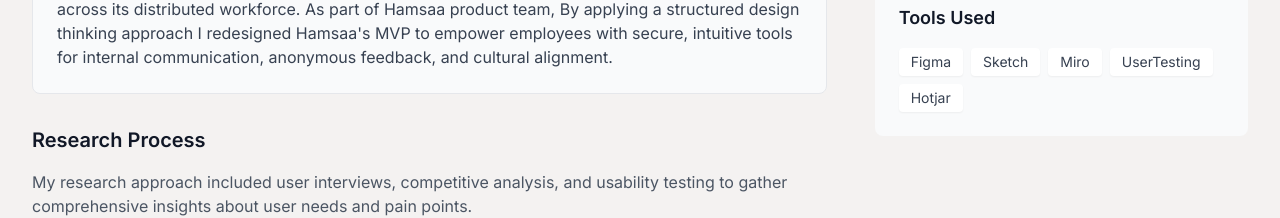
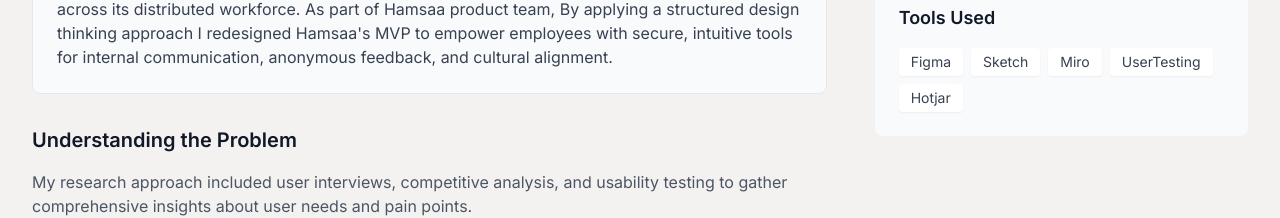
Before and after one commit to MeysEbrahimi/sam-portfo, a React (Vite) app: page /projects/ecommerce-mobile-app in a window 1280 px wide. Shown: the part 1180-1398 px from the top of the page. Built offline with nearby package versions, Linux system fonts and the light colour scheme.

Commit message:
Deploy application to Netlify

```diff
--- a/src/pages/ProjectDetailPage.tsx
+++ b/src/pages/ProjectDetailPage.tsx
@@ -54,7 +54,7 @@ const ProjectDetailPage = () => {
               </div>
             </div>
 
-            <h3 className="text-xl font-semibold mb-4">Research Process</h3>
+            <h3 className="text-xl font-semibold mb-4">Understanding the Problem </h3>
             <p className="text-gray-600 mb-4">
               My research approach included user interviews, competitive analysis, and usability testing to gather comprehensive insights about user needs and pain points.
             </p>
```
